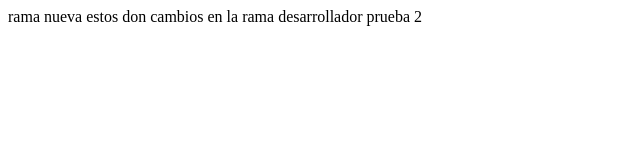
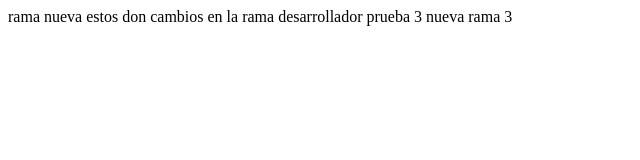
Before and after one commit to 14030598/prueba, a plain HTML site: page Index.html in a window 1280 px wide. Shown: the whole page, without its empty margins (0-640 px from the left). Drawn offline with Linux system fonts and the light colour scheme.

Commit message:
Creando rama 3

```diff
--- a/Index.html
+++ b/Index.html
@@ -3,7 +3,9 @@
 <body>
 rama nueva
   estos don cambios en la rama desarrollador
-prueba 2
+prueba 3
+
+  nueva rama 3
 
 <body>
 
```
